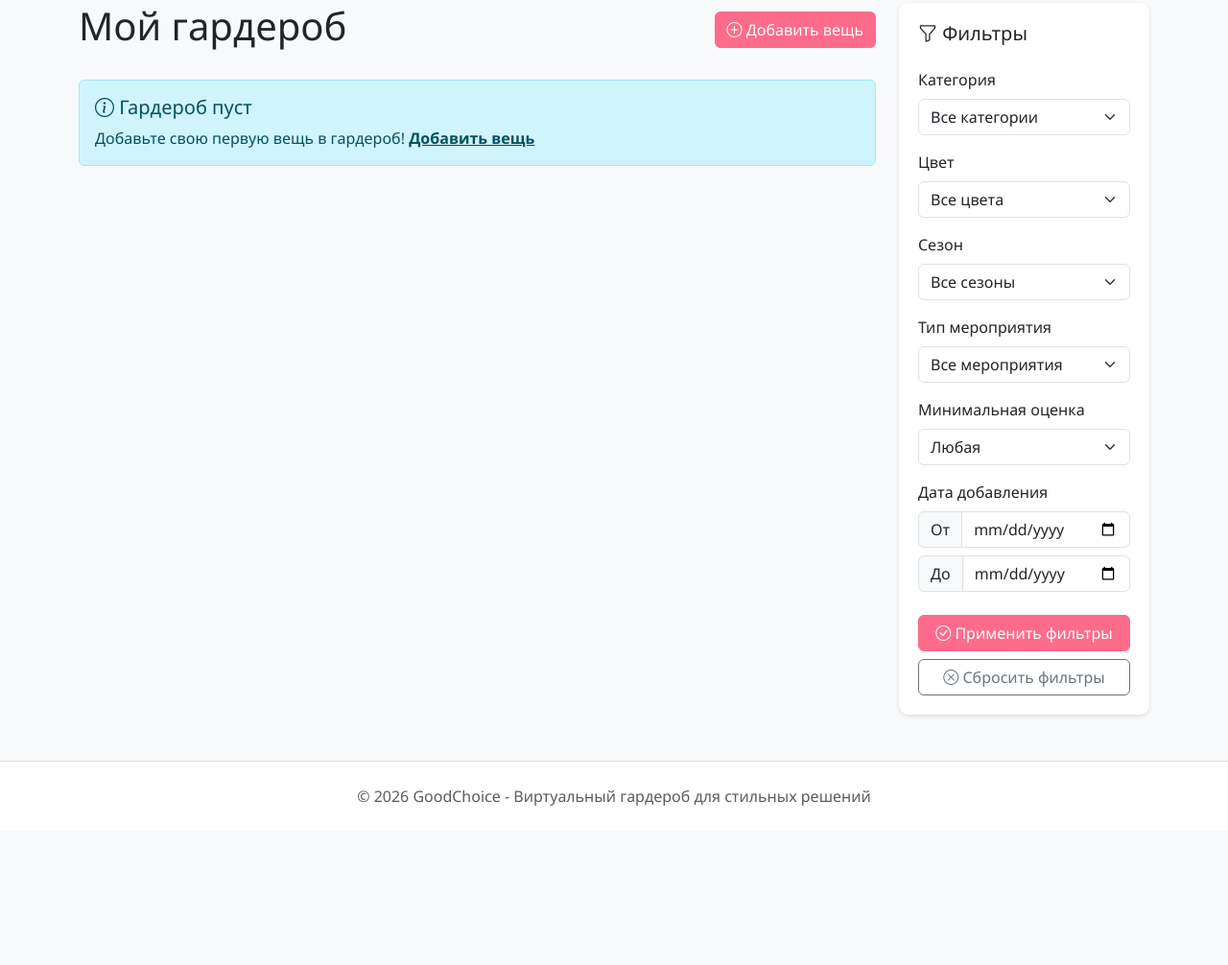
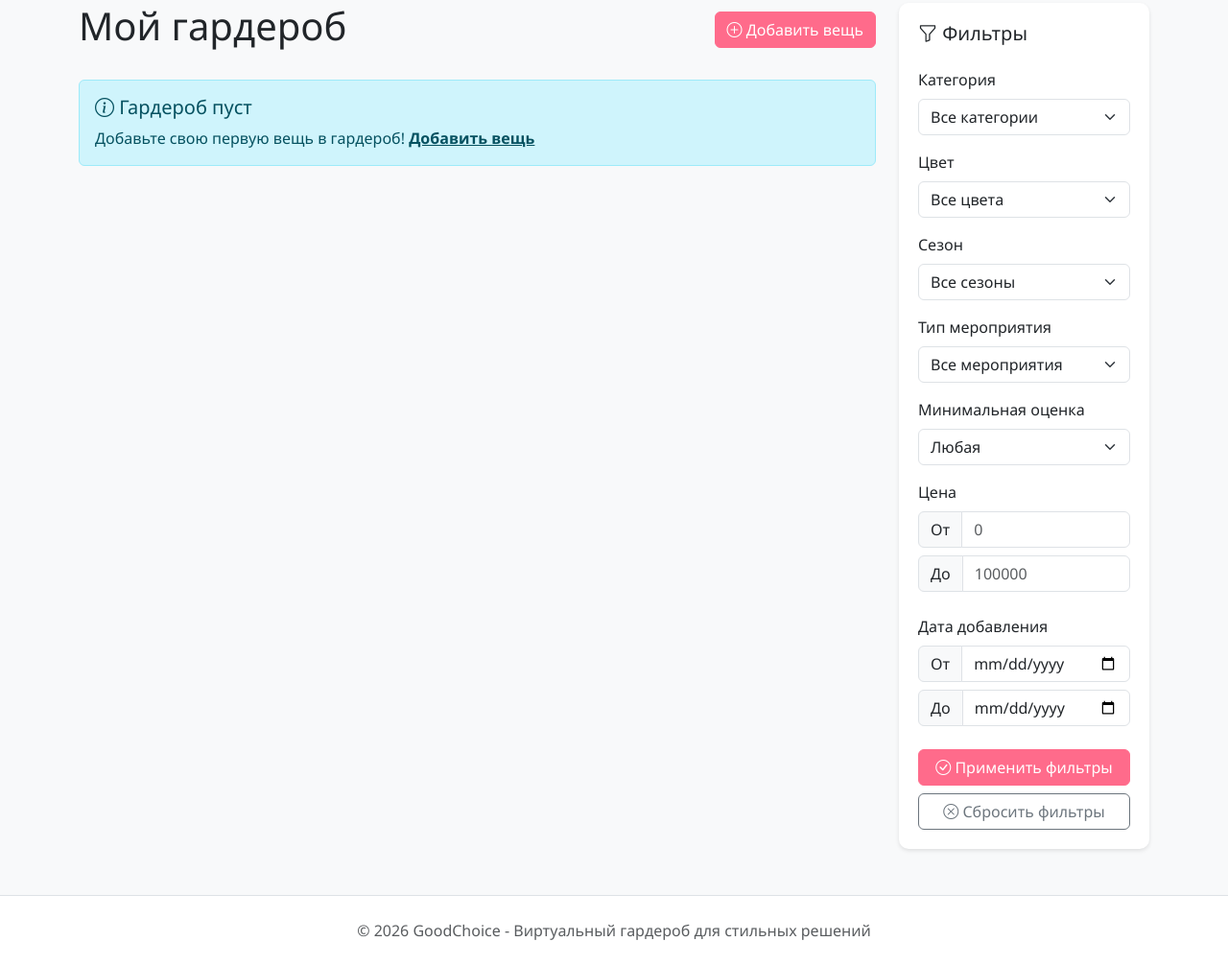
Before and after one commit to ksu-ha/GoodChoice, a Django app: page /wardrobe/ in a window 1280 px wide. Shown: the part 103-1109 px from the top of the page at 96% size. Before the commit the page ends 943 px from the top, so only its background shows below. Run offline with Django 4.2, Linux system fonts and the light colour scheme; the visitor is signed in with stand-in values (Sample User, id 1); data that the repository does not hold is empty.

Commit message:
Add price field

```diff
--- a/wardrobe/models.py
+++ b/wardrobe/models.py
@@ -60,6 +60,7 @@ class ClothingItem(models.Model):
     occasion = models.CharField(max_length=20, choices=OCCASION_CHOICES, default='any', verbose_name="Тип мероприятия")
     rating = models.IntegerField(choices=[(i, f'{i} ★') for i in range(1, 6)], default=3, verbose_name="Личная оценка")
     created_at = models.DateTimeField(auto_now_add=True, verbose_name="Дата добавления")
+    price = models.DecimalField(max_digits=10, decimal_places=2, null=True, blank=True, verbose_name="Цена")
 
     def __str__(self):
         return self.name
--- a/wardrobe/templates/wardrobe/filters.html
+++ b/wardrobe/templates/wardrobe/filters.html
@@ -69,6 +69,18 @@
         </select>
     </div>
 
+    <div class="mb-4">
+        <label class="form-label">Цена</label>
+        <div class="input-group mb-2">
+            <span class="input-group-text">От</span>
+            <input type="number" name="price_min" class="form-control" placeholder="0" value="{{ current_filters.price_min }}">
+        </div>
+        <div class="input-group">
+            <span class="input-group-text">До</span>
+            <input type="number" name="price_max" class="form-control" placeholder="100000" value="{{ current_filters.price_max }}">
+        </div>
+    </div>
+
     <!-- Дата -->
     <div class="mb-4">
         <label class="form-label">Дата добавления</label>
--- a/wardrobe/templates/wardrobe/item_modal.html
+++ b/wardrobe/templates/wardrobe/item_modal.html
@@ -18,6 +18,9 @@
             <p><strong>Цвет:</strong> {{ item.get_color_display }}</p>
             <p><strong>Сезоны:</strong> {{ item.get_seasons_display }}</p>
             <p><strong>Тип мероприятия:</strong> {{ item.get_occasion_display }}</p>
+            {% if item.price %}
+            <p><strong>Цена:</strong> {{ item.price }} руб.</p>
+            {% endif %}
             <p><strong>Оценка:</strong>
                 <span class="rating-stars">
                     {% for i in "12345" %}
--- a/wardrobe/views.py
+++ b/wardrobe/views.py
@@ -49,6 +49,8 @@ def wardrobe_list(request):
     min_rating = request.GET.get('min_rating', '')
     date_from = request.GET.get('date_from', '')
     date_to = request.GET.get('date_to', '')
+    price_min = request.GET.get('price_min', '')
+    price_max = request.GET.get('price_max', '')
 
     if category:
         items = items.filter(category=category)
@@ -64,6 +66,10 @@ def wardrobe_list(request):
         items = items.filter(created_at__gte=date_from)
     if date_to:
         items = items.filter(created_at__lte=date_to)
+    if price_min:
+        items = items.filter(price__gte=price_min)
+    if price_max:
+        items = items.filter(price__lte=price_max)
 
     context = {
         'items': items,
@@ -75,6 +81,8 @@ def wardrobe_list(request):
             'min_rating': min_rating,
             'date_from': date_from,
             'date_to': date_to,
+            'price_min': price_min,
+            'price_max': price_max,
         }
     }
     return render(request, 'wardrobe/wardrobe_list.html', context)
```
Also changed, not shown: wardrobe/forms.py (+7 -1 lines), wardrobe/templates/wardrobe/add_item.html (+8 -0 lines).
